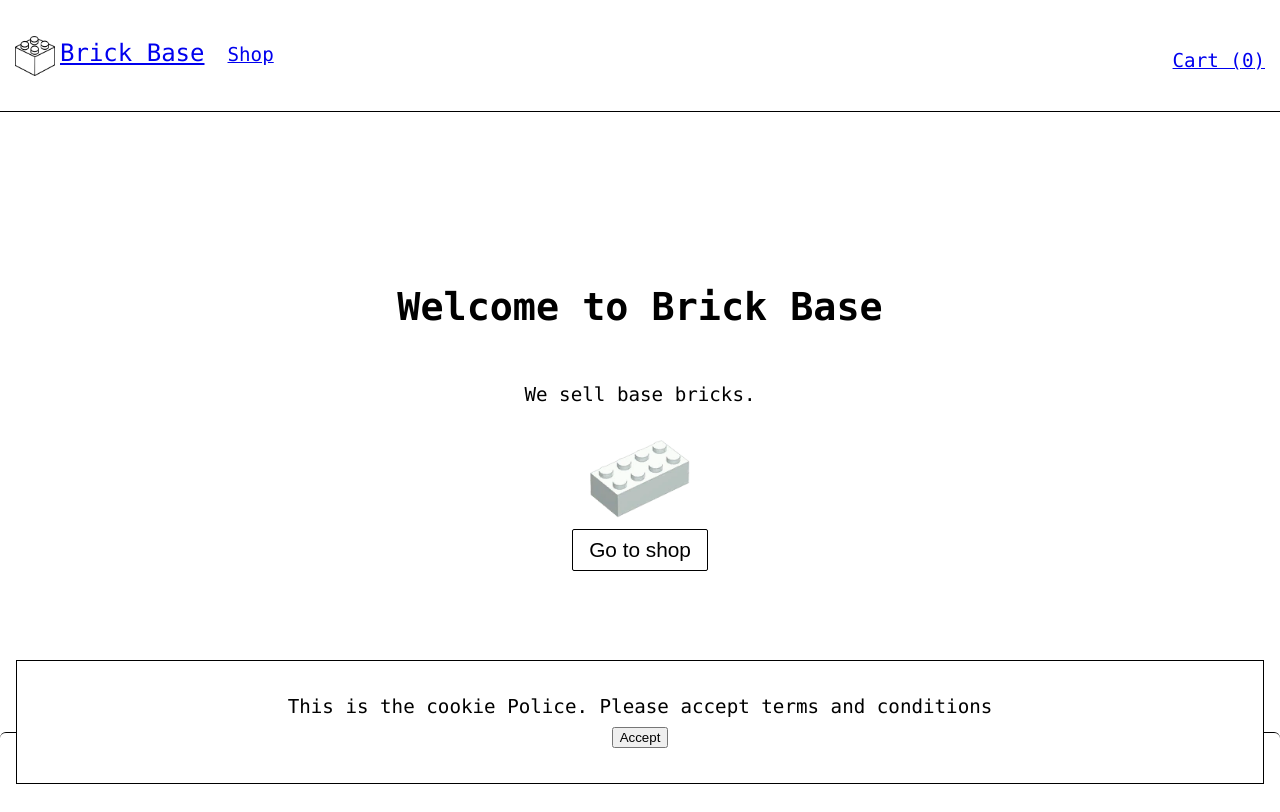
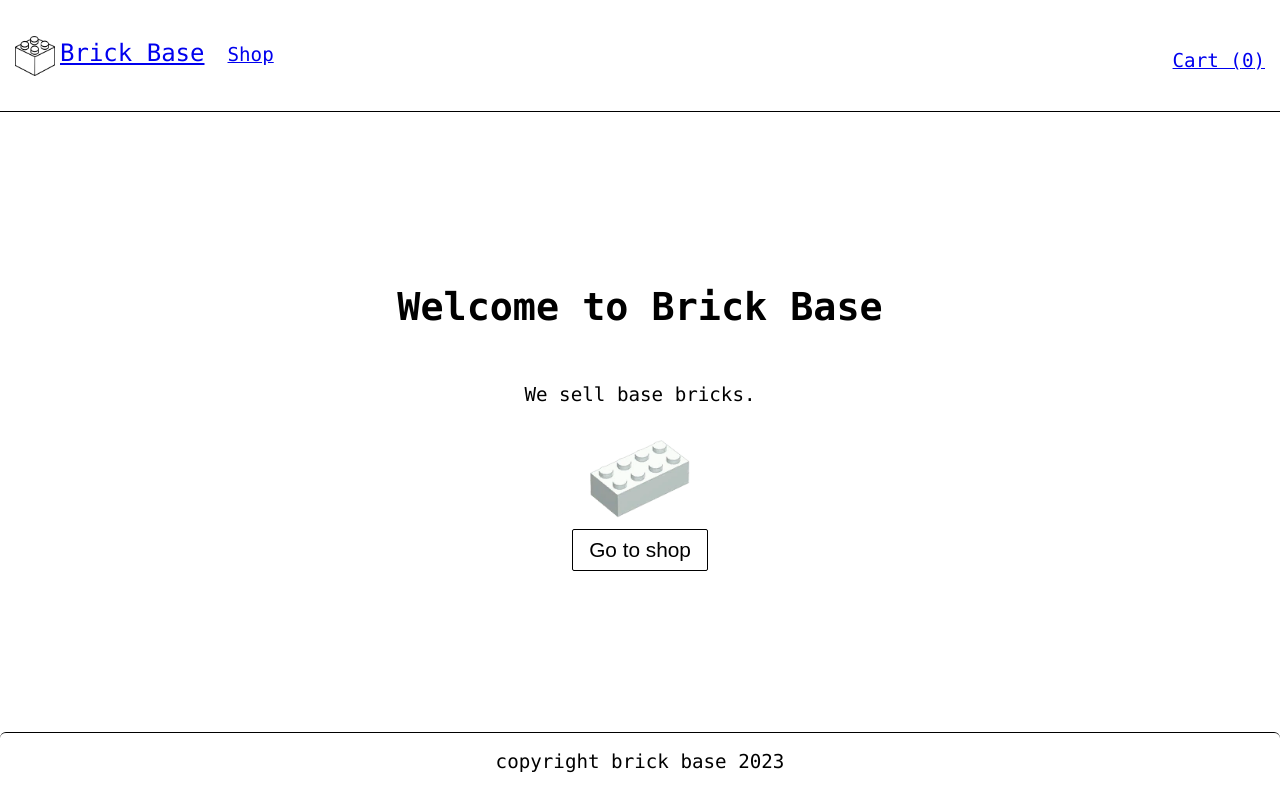
Before and after one commit to KatharinaSimma/nextjs-ecommerce-store, a Next.js app: page / in a window 1280 px wide. Built offline with nearby package versions, Linux system fonts and the light colour scheme; no server answers.

Commit message:
Activate number field for drone

```diff
--- a/app/layout.tsx
+++ b/app/layout.tsx
@@ -1,5 +1,5 @@
 import './global.scss';
-import CookieBanner from './Cookiebanner/Cookiebanner';
+// import CookieBanner from './Cookiebanner/Cookiebanner';
 import Header from './Header';
 import styles from './layout.module.scss';
 
@@ -22,8 +22,8 @@ export default function RootLayout(props: Props) {
     <html lang="en">
       <head />
       <body>
+        {/* <CookieBanner /> */}
         <Header />
-        <CookieBanner />
         {props.children}
         <footer className={styles.footer}>copyright brick base 2023</footer>
       </body>
--- a/app/products/[productId]/Product.js
+++ b/app/products/[productId]/Product.js
@@ -78,7 +78,7 @@ export default function ProductPage({ singleProduct }) {
               data-test-id="product-quantity"
               className={styles.productAmount}
               value={productAmount}
-              readOnly
+              // readOnly
               min={0}
               max={100}
             />
```
